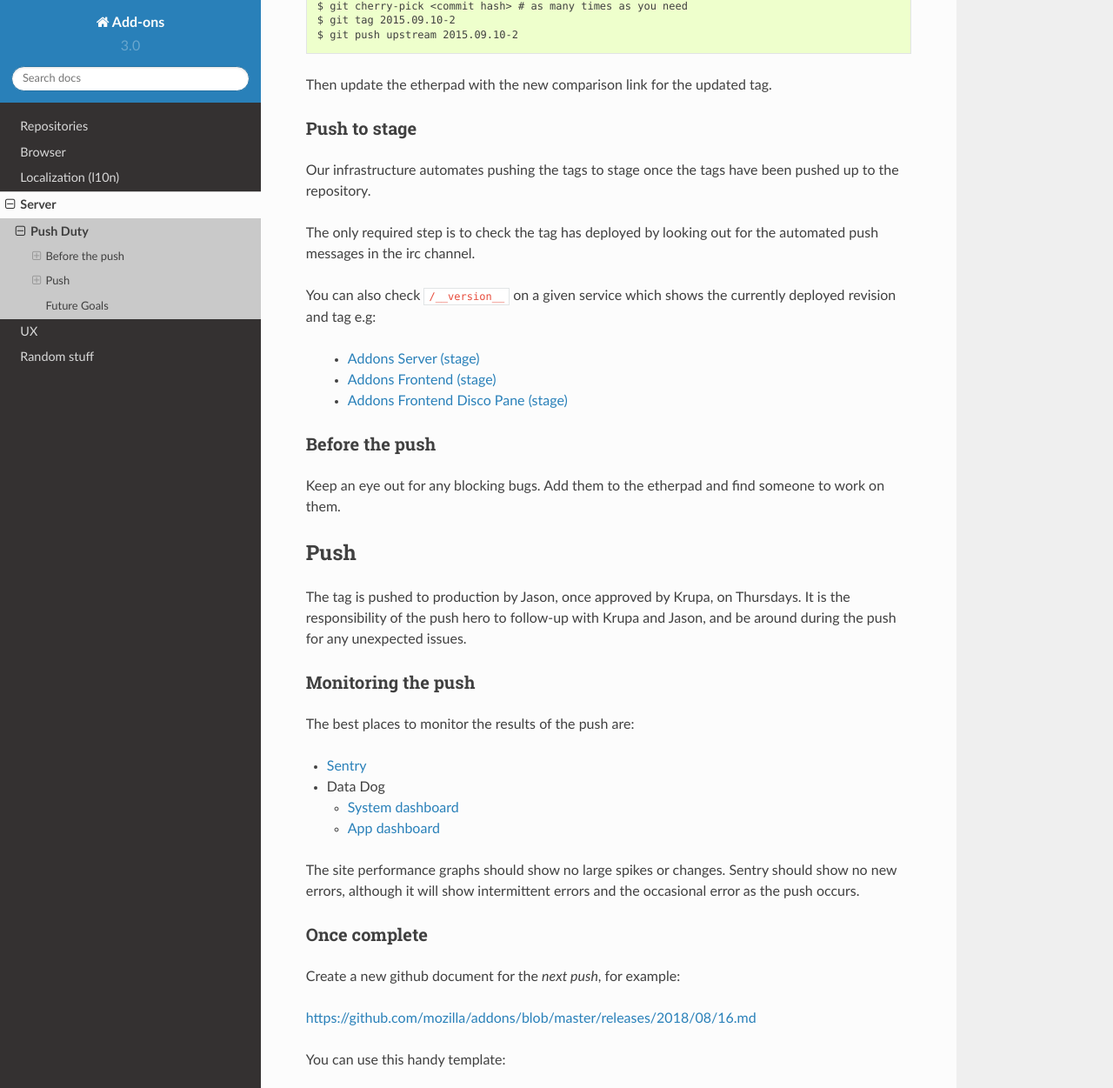
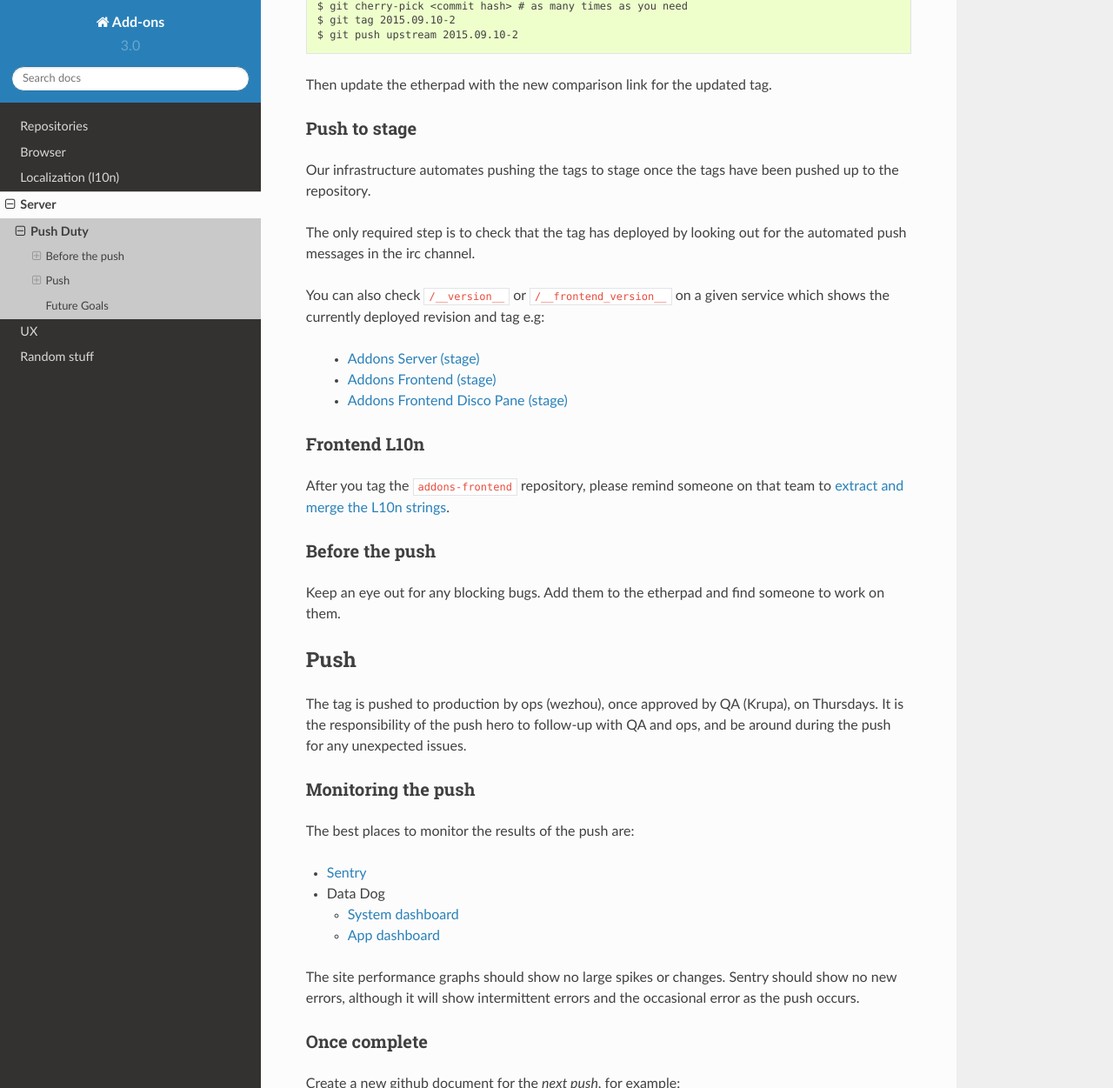
Before and after one commit to mozilla/addons, a Sphinx documentation site: the page built from docs/server/push-duty.rst, in a window 1280 px wide and 1400 px high, scrolled down 2946 px, cut to the strip 0-1251 px from the top of the window. Shown: the whole strip at 87% size. Built offline with Sphinx 7.4.7 and the Read the Docs theme 2.0.0, drawn with Linux system fonts in a browser that asks for light colours.

Commit message:
Add a markdown template, mention frontend L10n (#790)

```diff
--- a/docs/server/push-duty.rst
+++ b/docs/server/push-duty.rst
@@ -138,15 +138,19 @@ Push to stage
 Our infrastructure automates pushing the tags to stage once the tags have
 been pushed up to the repository.
 
-The only required step is to check the tag has deployed by looking out for
-the automated push messages in the irc channel.
+The only required step is to check that the tag has deployed by looking out for the automated push messages in the irc channel.
 
-You can also check ``/__version__`` on a given service which shows the currently
+You can also check ``/__version__`` or ``/__frontend_version__`` on a given service which shows the currently
 deployed revision and tag e.g:
 
  * `Addons Server (stage) <https://addons.allizom.org/__version__>`_
  * `Addons Frontend (stage) <https://addons.allizom.org/__frontend_version__>`_
  * `Addons Frontend Disco Pane (stage) <https://discovery.addons.allizom.org/__version__>`_
+
+Frontend L10n
++++++++++++++
+
+After you tag the ``addons-frontend`` repository, please remind someone on that team to `extract and merge the L10n strings <https://github.com/mozilla/addons-frontend/blob/master/docs/i18n.md>`_.
 
 Before the push
 +++++++++++++++
@@ -157,8 +161,8 @@ someone to work on them.
 Push
 ----
 
-The tag is pushed to production by Jason, once approved by Krupa, on Thursdays.
-It is the responsibility of the push hero to follow-up with Krupa and Jason,
+The tag is pushed to production by ops (wezhou), once approved by QA (Krupa), on Thursdays.
+It is the responsibility of the push hero to follow-up with QA and ops,
 and be around during the push for any unexpected issues.
 
 Monitoring the push
```
Also changed, not shown: other parts of docs/server/push-duty.rst (+1 -1 lines), 3 other files.
